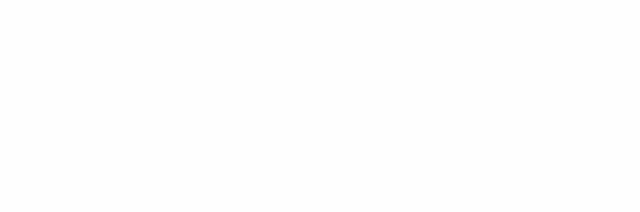
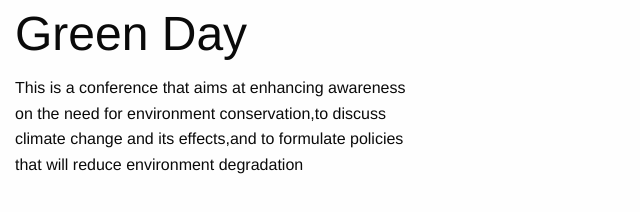
Before and after one commit to Elsis-Sitati/green-day-conference, a plain HTML site: page index.html in a window 1280 px wide. Shown: the whole page, without its empty margins (0-640 px from the left). Drawn offline with Linux system fonts and the light colour scheme.

Commit message:
put content for homepage

```diff
--- a/index.html
+++ b/index.html
@@ -13,6 +13,18 @@
 <body>
 
     <div id="container">
+        <!--  This is the div that has homepage content -->
+        <div class="row expanded" id="homepage">
+            <div class="small-12 large-12 columns" id="homepage">
+                <h1 id="hmh1">Green Day</h1>
+                <p id="hmp">
+                    This is a conference that aims at enhancing awareness
+                    <br> on the need for environment conservation,to discuss
+                    <br> climate change and its effects,and to formulate policies
+                    <br> that will reduce environment degradation
+                </p>
+            </div>
+        </div>
 
     </div>
 
```
